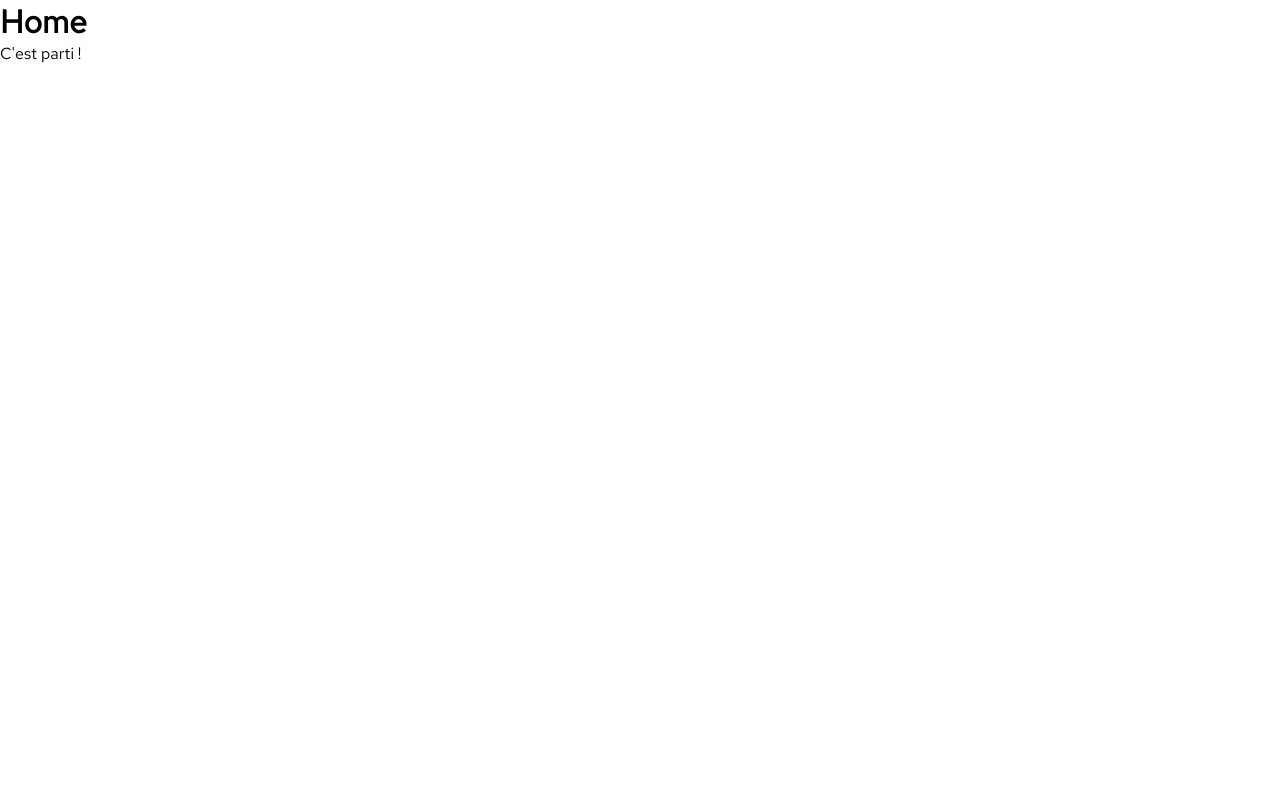
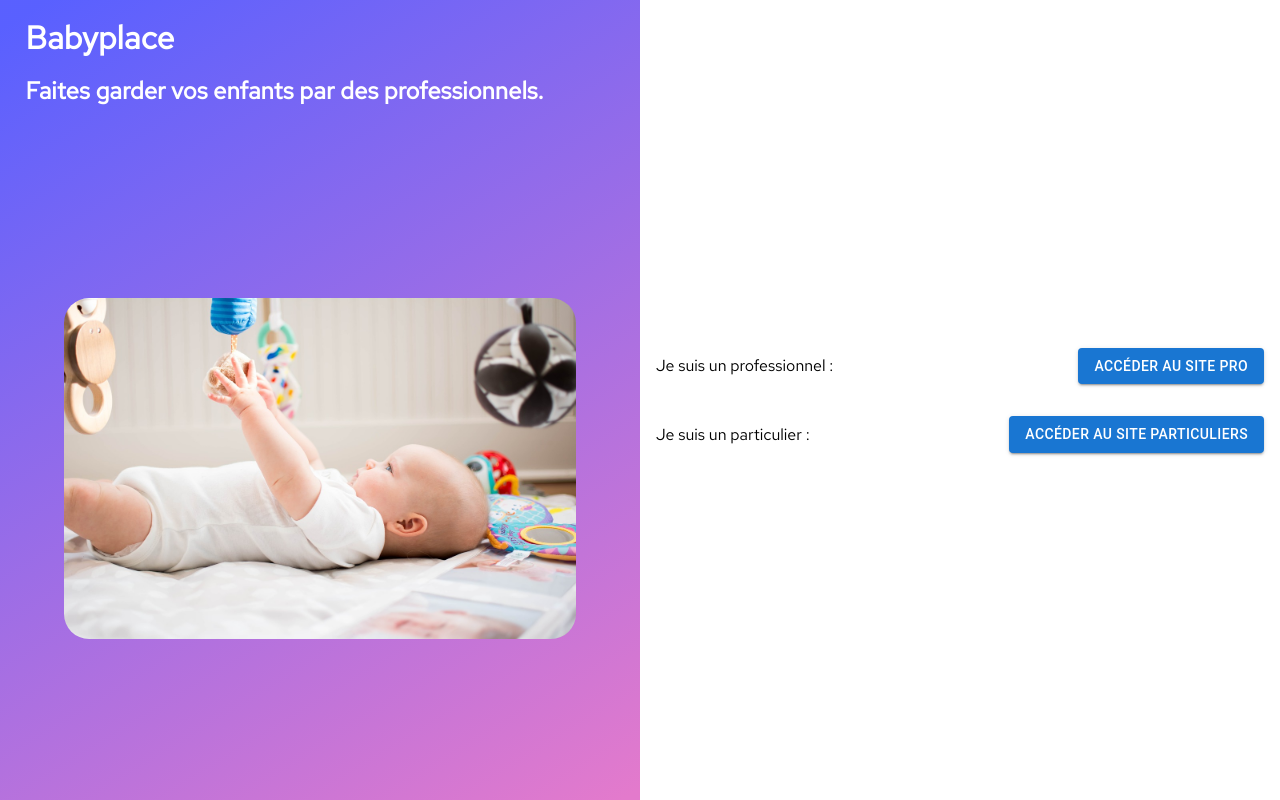
Before and after one commit to WildCodeSchool/2023-02-JS-FT-Lyon-P3-Babyplace, a React (Vite) app in the folder frontend/: page / in a window 1280 px wide. Built offline with nearby package versions, Linux system fonts and the light colour scheme; a web font is replaced by a local one.

Commit message:
mise en place des routes Home Particuliers et Pro

```diff
--- a/frontend/package.json
+++ b/frontend/package.json
@@ -14,7 +14,7 @@
     "react": "^18.2.0",
     "react-dom": "^18.2.0",
     "react-icons": "^4.9.0",
-    "react-router-dom": "^6.11.2"
+    "react-router-dom": "^6.12.1"
   },
   "devDependencies": {
     "@vitejs/plugin-react": "^3.0.1",
--- a/frontend/src/App.css
+++ b/frontend/src/App.css
@@ -1,5 +1,10 @@
+body {
+  width: 100vw;
+  overflow: hidden;
+}
+
 #root {
-  width: 100vw;
+  width: 100%;
   --main-color: rgb(86,100,210);
   --second-color: rgb(116,120,141);
   --dark-color: rgb(52,58,64);
--- a/frontend/src/App.jsx
+++ b/frontend/src/App.jsx
@@ -1,12 +1,17 @@
+import { Route, Routes } from "react-router-dom";
 import Home from "./pages/Home";
-
+import Particuliers from "./pages/Particuliers";
+import Pro from "./pages/Pro";
 import "./App.css";
 
 function App() {
   return (
     <div className="App">
-      <Home />
-      <p>C'est parti !</p>
+      <Routes>
+        <Route path="/" element={<Home />} />
+        <Route path="/pro" element={<Pro />} />
+        <Route path="/particuliers" element={<Particuliers />} />
+      </Routes>
     </div>
   );
 }
--- a/frontend/src/main.jsx
+++ b/frontend/src/main.jsx
@@ -1,11 +1,14 @@
 import React from "react";
 import ReactDOM from "react-dom/client";
+import { BrowserRouter } from "react-router-dom";
 import App from "./App";
 
 const root = ReactDOM.createRoot(document.getElementById("root"));
 
 root.render(
   <React.StrictMode>
-    <App />
+    <BrowserRouter>
+      <App />
+    </BrowserRouter>
   </React.StrictMode>
 );
--- a/frontend/src/pages/Home.jsx
+++ b/frontend/src/pages/Home.jsx
@@ -1,3 +1,31 @@
+import React from "react";
+import { Link } from "react-router-dom";
+import Button from "@mui/material/Button";
+import styles from "./Home.module.css";
+import baby from "../assets/images/baby-6087761_1280.jpg";
+
 export default function Home() {
-  return <h1>Home</h1>;
+  return (
+    <div className={styles.home}>
+      <div className={styles.design}>
+        <h1>Babyplace</h1>
+        <h2>Faites garder vos enfants par des professionnels.</h2>
+        <img src={baby} alt="baby playing" />
+      </div>
+      <div className={styles.redirectWindow}>
+        <div className={styles.pro}>
+          <p>Je suis un professionnel : </p>
+          <Link to="/pro">
+            <Button variant="contained">Accéder au site pro</Button>
+          </Link>
+        </div>
+        <div className={styles.particuliers}>
+          <p>Je suis un particulier : </p>
+          <Link to="/particuliers">
+            <Button variant="contained">Accéder au site particuliers</Button>
+          </Link>
+        </div>
+      </div>
+    </div>
+  );
 }
--- /dev/null
+++ b/frontend/src/pages/Home.module.css
@@ -0,0 +1,42 @@
+.home {
+  display: flex;
+  width: 100vw;
+  height: 100vh;
+}
+
+.design {
+  width: 50%;
+  background: linear-gradient(148.74deg, rgba(71, 79, 255, 0.9) 2.49%, rgba(89, 84, 249, 0.911237) 13.34%, #E37ACC 99.05%);
+  color: white;
+}
+
+.design h1, .design h2 {
+  margin-top: 2vh;
+  padding-inline: 2vw;
+}
+
+.design img {
+  margin: 10%;
+  margin-top: 30%;
+  width: 80%;
+  border-radius: 25px;
+}
+
+.redirectWindow {
+  width: 50%;
+  height: 100%;
+  display: flex;
+  flex-direction: column;
+  align-items: center;
+  justify-content: center;
+  color: black;
+}
+
+.pro, .particuliers {
+  padding: 1em;
+  width: 100%;
+  display: flex;
+  flex-direction: row;
+  justify-content: space-between;
+  align-items: center;
+}
--- /dev/null
+++ b/frontend/src/pages/Particuliers.jsx
@@ -0,0 +1,7 @@
+import React from "react";
+
+function Particuliers() {
+  return <div>Particuliers</div>;
+}
+
+export default Particuliers;
--- /dev/null
+++ b/frontend/src/pages/Pro.jsx
@@ -0,0 +1,7 @@
+import React from "react";
+
+function Pro() {
+  return <div>Pro</div>;
+}
+
+export default Pro;
```
Also changed, not shown: frontend/src/components/login.jsx (added, +7 -0 lines), frontend/src/components/register.jsx (added, +7 -0 lines), frontend/src/assets/images/baby-6087761_1280.jpg (added), 1 other file (tests, documents, lock files or other folders).
